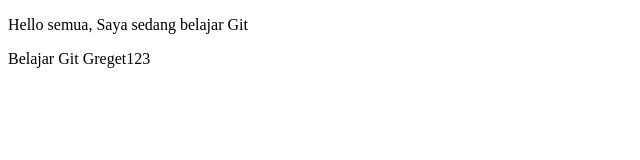
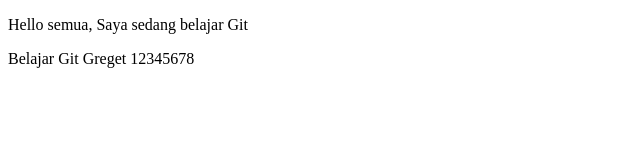
Before and after one commit to FradilaNurHasanah/belajar-git, a plain HTML site: page index.html in a window 1280 px wide. Shown: the full height of the page, 0-640 px from the left. Drawn offline with Linux system fonts and the light colour scheme.

Commit message:
edit 1234567

```diff
--- a/index.html
+++ b/index.html
@@ -6,6 +6,6 @@
     </head>
     <body>
         <p>Hello semua, Saya sedang belajar Git</p>
-        <p>Belajar Git Greget123</p>
+        <p>Belajar Git Greget 12345678</p>
     </body>
 </html>
```
